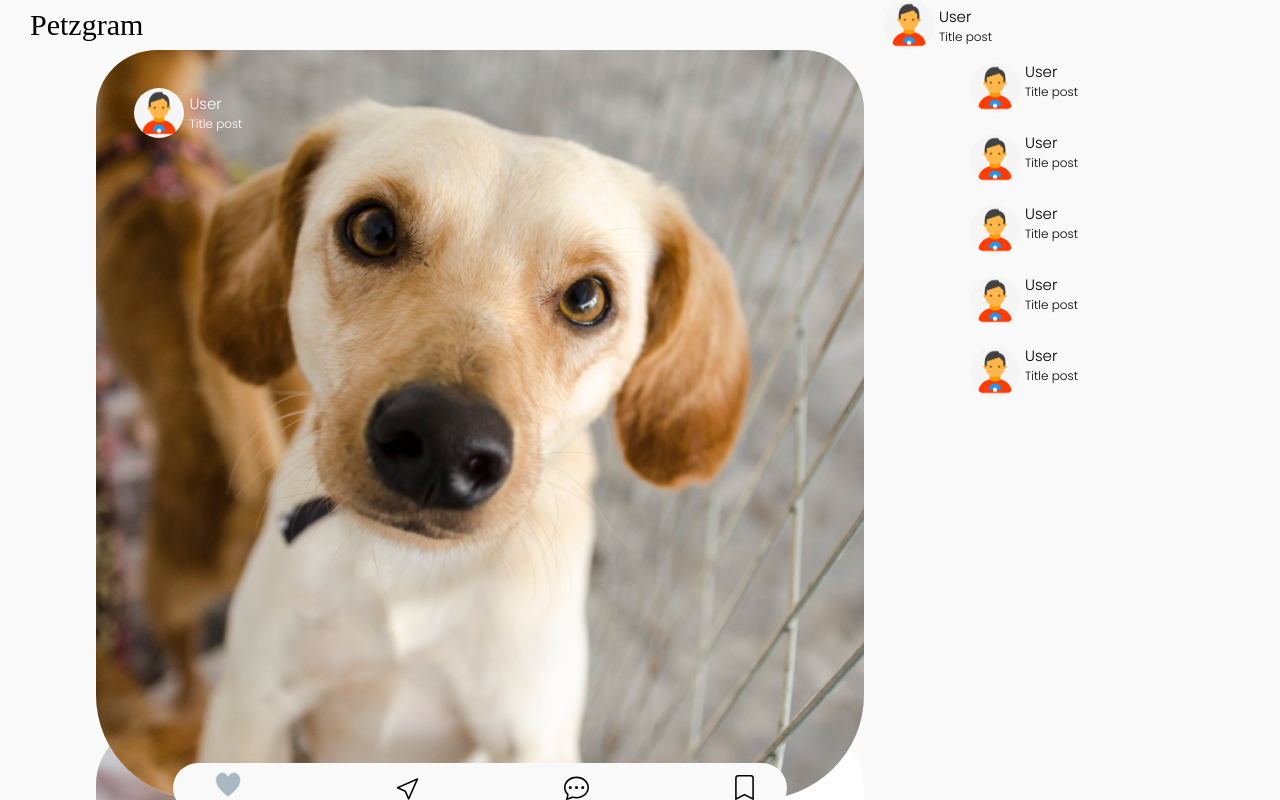
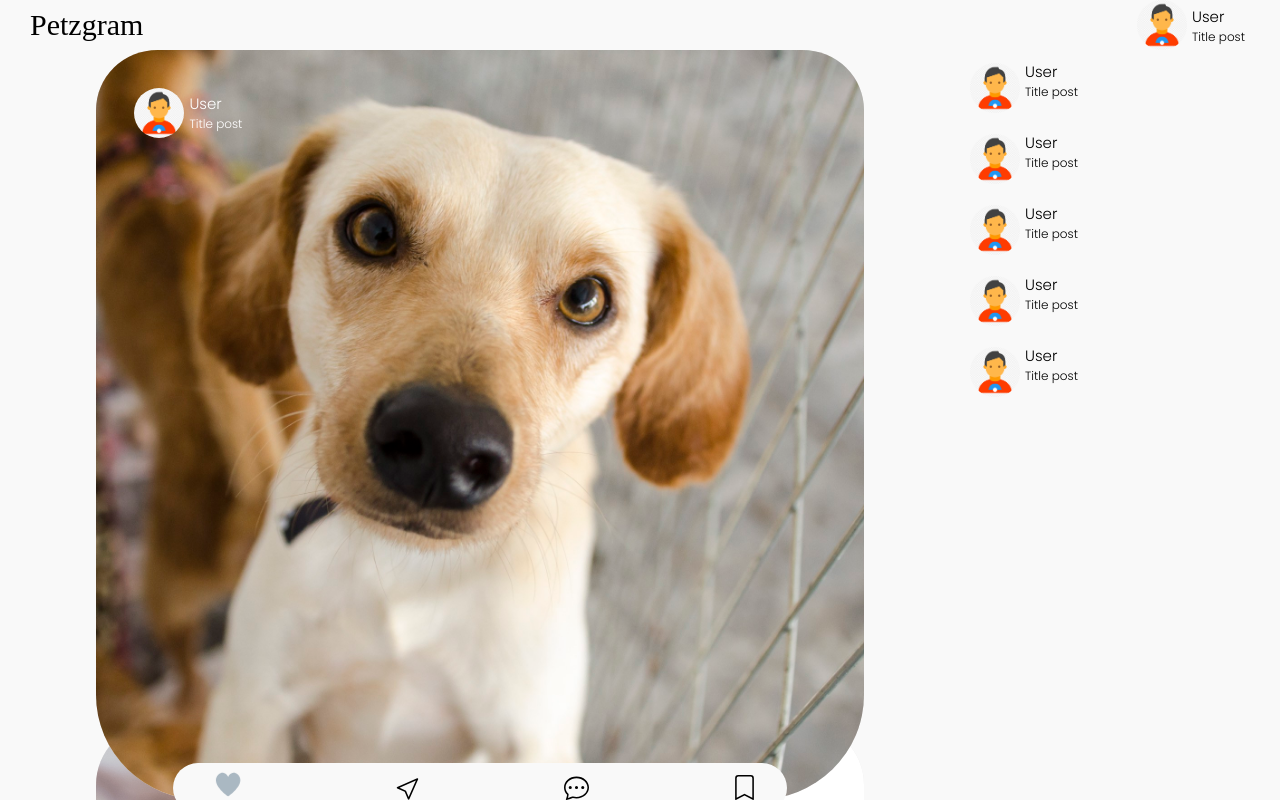
Before and after one commit to alexandreturial/petzgram, a React (Create React App) app: page / in a window 1280 px wide. Built offline with nearby package versions, Linux system fonts and the light colour scheme; a web font is replaced by a local one.

Commit message:
shimmer user

```diff
--- a/src/components/Header/styles.ts
+++ b/src/components/Header/styles.ts
@@ -28,12 +28,15 @@ export const Logo  = styled.div`
 
 export const Options = styled.div`
     height: 100%;
-    width: 30%;
+    width: 50%;
     display: flex;
     align-items: center;
     justify-content: space-between;
 
     a{
+        display: flex;
+        align-items: center;
+        justify-content: flex-end;
 
         width: 100%;
 
--- a/src/components/Shimmer/AsideLoading/styles.ts
+++ b/src/components/Shimmer/AsideLoading/styles.ts
@@ -1,7 +1,7 @@
 import styled from 'styled-components';
 
 export const Container = styled.div`
-    width: 50%;
+
     height: 50px;
 
     display: flex;
@@ -17,7 +17,10 @@ export const Container = styled.div`
   }
 
   .bar-skeleton{
-    width: 70%;
+    width: 100px;
     height: 10px;
+
+    margin-left: 5px;
+    margin-top: 0;
   }
 `;
--- a/src/components/User/styles.ts
+++ b/src/components/User/styles.ts
@@ -5,6 +5,7 @@ interface IColort{
 }
 
 export const Container = styled.div<IColort>`
+
     display: flex;
     align-items: center;
 
--- a/src/pages/NewPost/styles.ts
+++ b/src/pages/NewPost/styles.ts
@@ -11,10 +11,19 @@ export const Container = styled.div`
     justify-content: center;
 
     form{
-        width: 50%;
+        display: flex;
+        flex-direction: column;
+        align-items: center;
+        justify-content: center;
+
+        padding: 15px 30px;
     }
+
     img{
-        width: 400px;
-        height: 400px;
+        width: 300px;
+        height: auto;
+
+        max-height: 300px;
+        overflow: hidden;
     }
 `;
```
Also changed, not shown: 1 other file (tests, documents, lock files or other folders).
